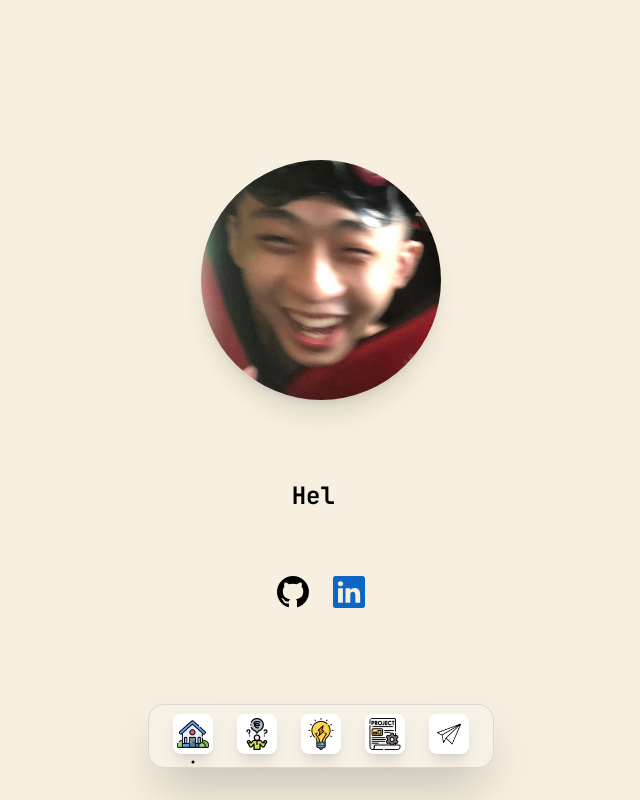
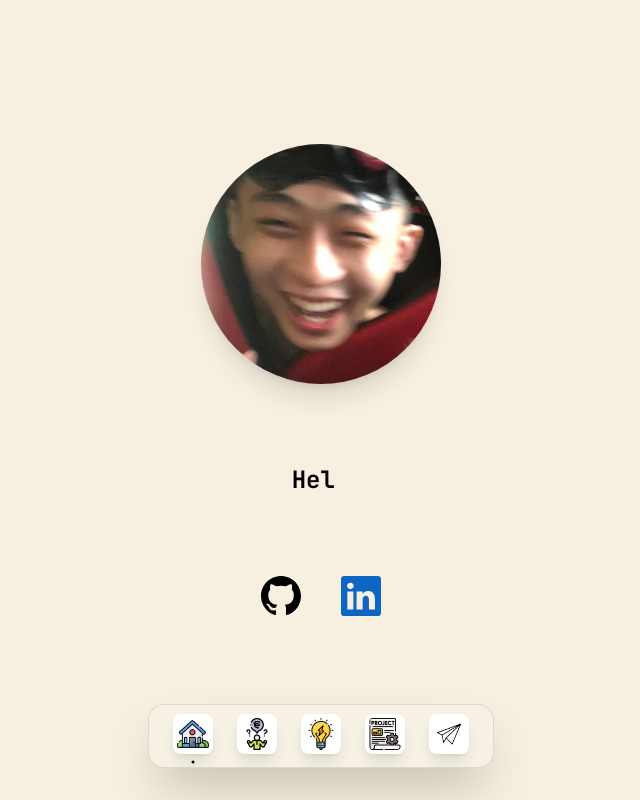
Before and after one commit to BaBa0525/portfolio, a Next.js app: page / in a window 1280 px wide. Shown: the whole page, without its empty margins (319-959 px from the left). Built offline with nearby package versions, Linux system fonts and the light colour scheme; a web font is replaced by a local one.

Commit message:
🚸 Update layout

```diff
--- a/src/layouts/Layout.tsx
+++ b/src/layouts/Layout.tsx
@@ -29,7 +29,7 @@ export const Layout: FC<PropsWithChildren<LayoutProps>> = ({
             initial={{ opacity: 0 }}
             animate={{ opacity: 1 }}
             transition={{ duration: 1 }}
-            className="flex h-full w-full flex-col items-center"
+            className="flex h-[95%] w-full flex-col items-center justify-center"
           >
             {children}
           </motion.div>
--- a/src/pages/index.tsx
+++ b/src/pages/index.tsx
@@ -11,7 +11,7 @@ const Home: NextPage = () => {
     <Layout bg="bg-home-bg">
       <section
         id="home"
-        className="relative flex flex-col items-center justify-center gap-16 pt-40"
+        className="relative flex flex-col items-center justify-center gap-16 lg:gap-20 2xl:gap-24"
       >
         <div className="space-y-16 lg:space-y-20">
           <div className="flex w-full justify-center">
@@ -23,17 +23,17 @@ const Home: NextPage = () => {
               placeholder="blur"
             />
           </div>
-          <div className="text-primary-text text-center font-jetbrains-mono text-xl font-bold lg:text-2xl">
+          <div className="text-primary-text text-center font-jetbrains-mono text-xl font-bold lg:text-2xl 2xl:text-3xl">
             <Greeting />
           </div>
         </div>
 
-        <div className="flex gap-6">
+        <div className="flex gap-6 lg:gap-10 2xl:gap-14">
           <Link href="https://github.com/BaBa0525">
-            <BsGithub className="h-8 w-8" />
+            <BsGithub className="h-8 w-8 lg:h-10 lg:w-10 2xl:h-12 2xl:w-12" />
           </Link>
           <Link href="https://www.linkedin.com/in/hsunhsun/">
-            <BsLinkedin className="h-8 w-8 text-home-linkedin" />
+            <BsLinkedin className="h-8 w-8 text-home-linkedin lg:h-10 lg:w-10 2xl:h-12 2xl:w-12" />
           </Link>
         </div>
       </section>
```
